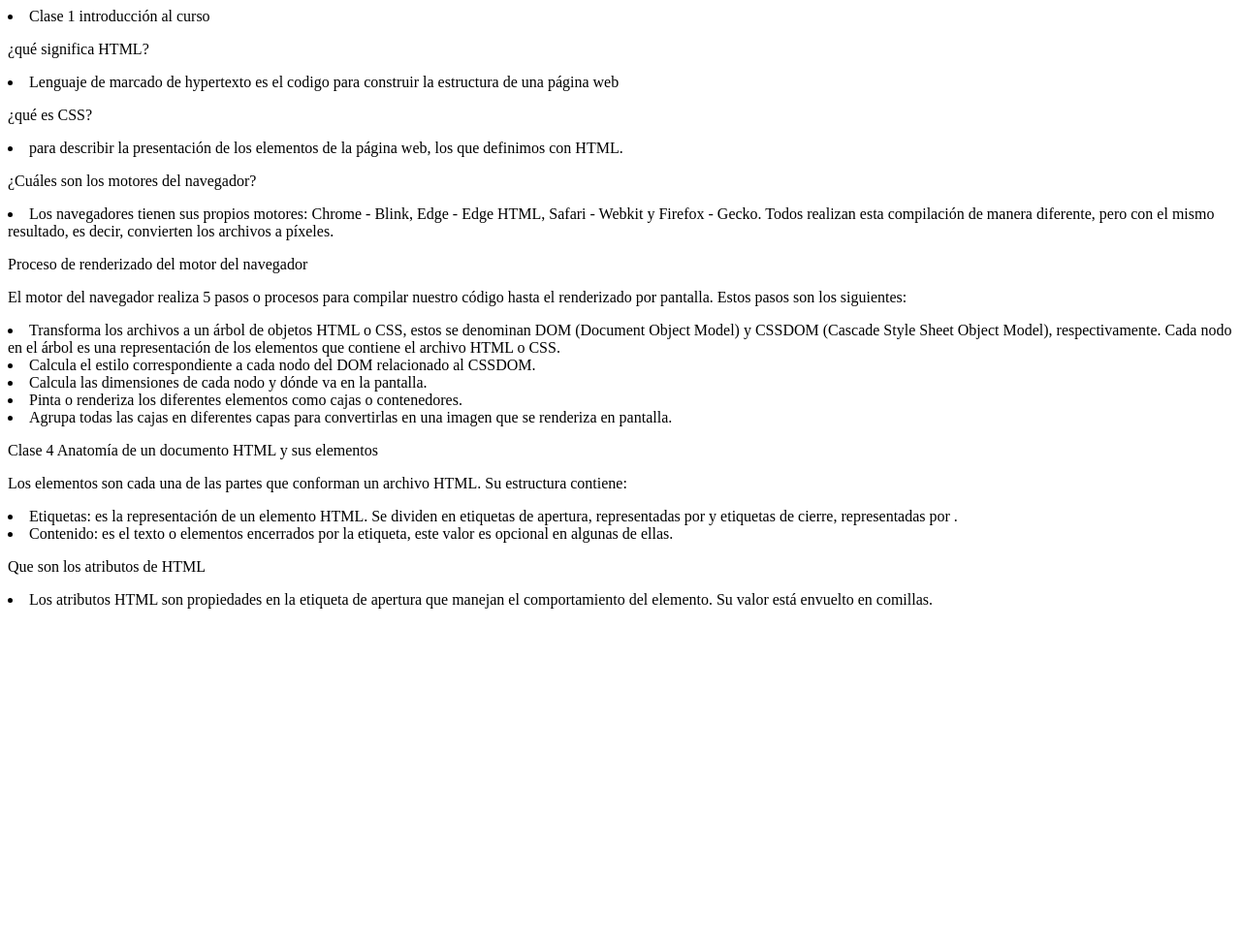
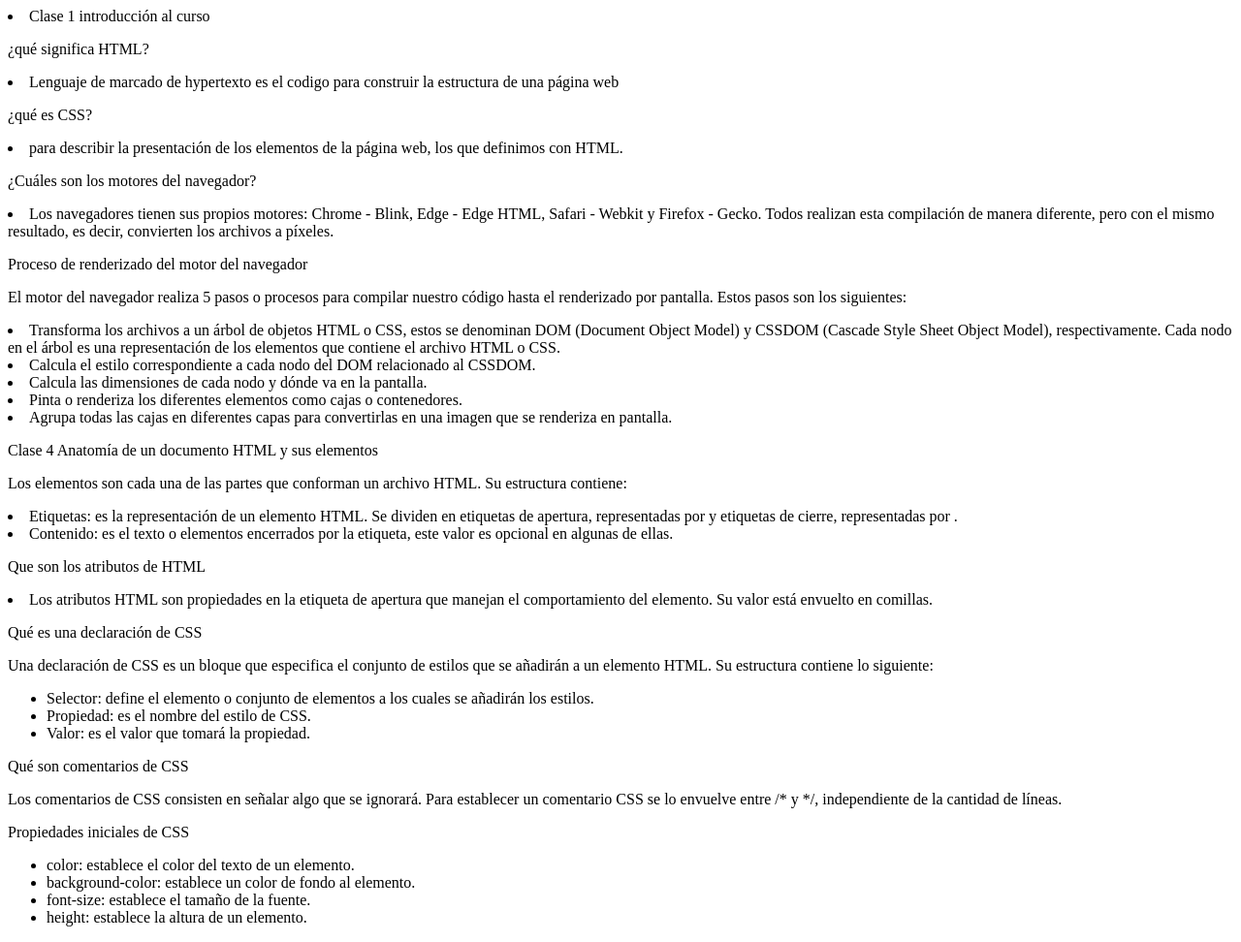
Before and after one commit to erikmya/Curso_frontend, a plain HTML site: page erik_clases.html in a window 1280 px wide. Shown: the whole page at 97% size. Before the commit the page ends 800 px from the top, so only its background shows below. Drawn offline with Linux system fonts and the light colour scheme.

Commit message:
Clase 7 Anatomia de CSS

```diff
--- a/erik_clases.html
+++ b/erik_clases.html
@@ -28,6 +28,23 @@
     <li>Contenido: es el texto o elementos encerrados por la etiqueta, este valor es opcional en algunas de ellas.</li>
     <p>Que son los atributos de HTML</p>
     <li>Los atributos HTML son propiedades en la etiqueta de apertura que manejan el comportamiento del elemento. Su valor está envuelto en comillas.</li>
-
+    <p> Qué es una declaración de CSS</p>
+    <p>Una declaración de CSS es un bloque que especifica el conjunto de estilos que se añadirán a un elemento HTML. Su estructura contiene lo siguiente:</p>
+    <ul>
+        <li>Selector: define el elemento o conjunto de elementos a los cuales se añadirán los estilos.</li>
+        <li>Propiedad: es el nombre del estilo de CSS.</li>
+        <li>Valor: es el valor que tomará la propiedad.</li>
+    </ul>
+    <div>
+        <p>Qué son comentarios de CSS</p>
+        Los comentarios de CSS consisten en señalar algo que se ignorará. Para establecer un comentario CSS se lo envuelve entre /* y */, independiente de la cantidad de líneas.
+    </div>
+    <p>Propiedades iniciales de CSS</p>
+    <ul>
+        <li>color: establece el color del texto de un elemento.</li>
+        <li>background-color: establece un color de fondo al elemento.</li>
+        <li>font-size: establece el tamaño de la fuente.</li>
+        <li>height: establece la altura de un elemento.</li>
+    </ul>
 </body>
 </html>
```
